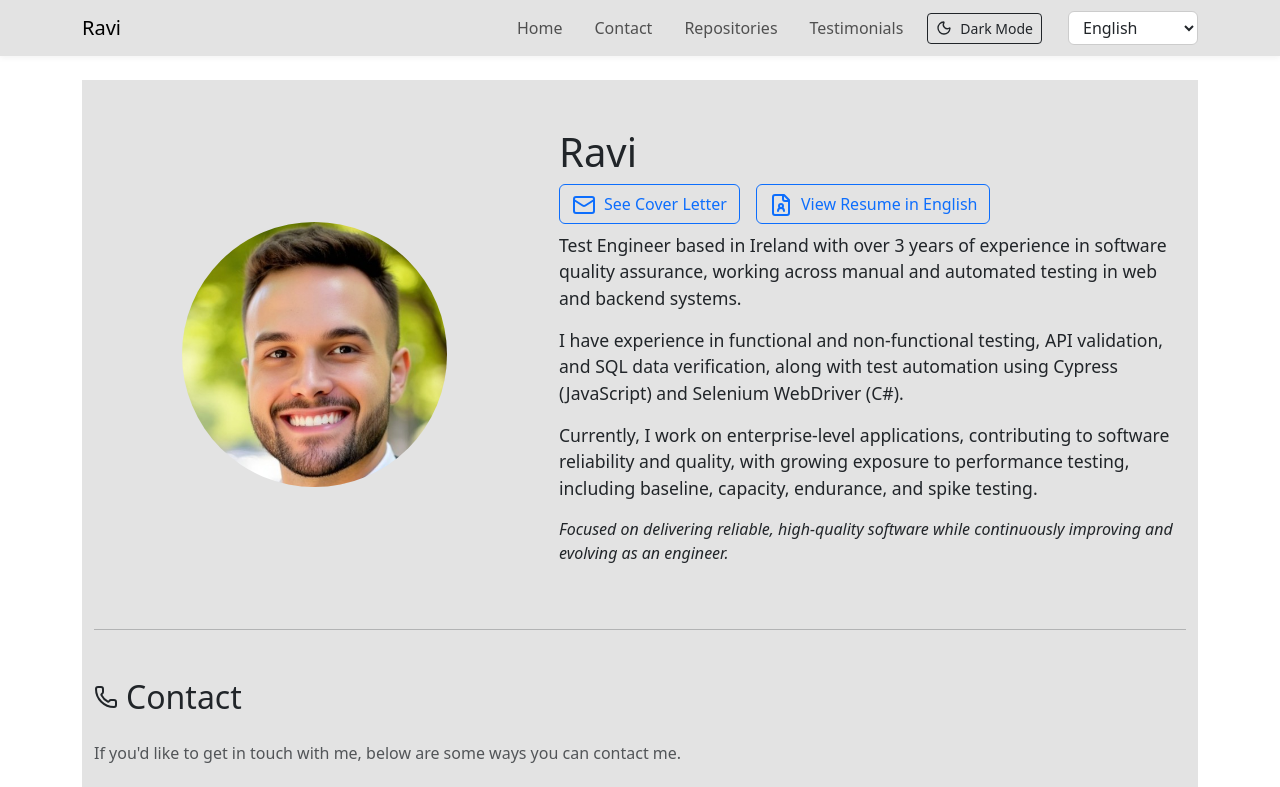
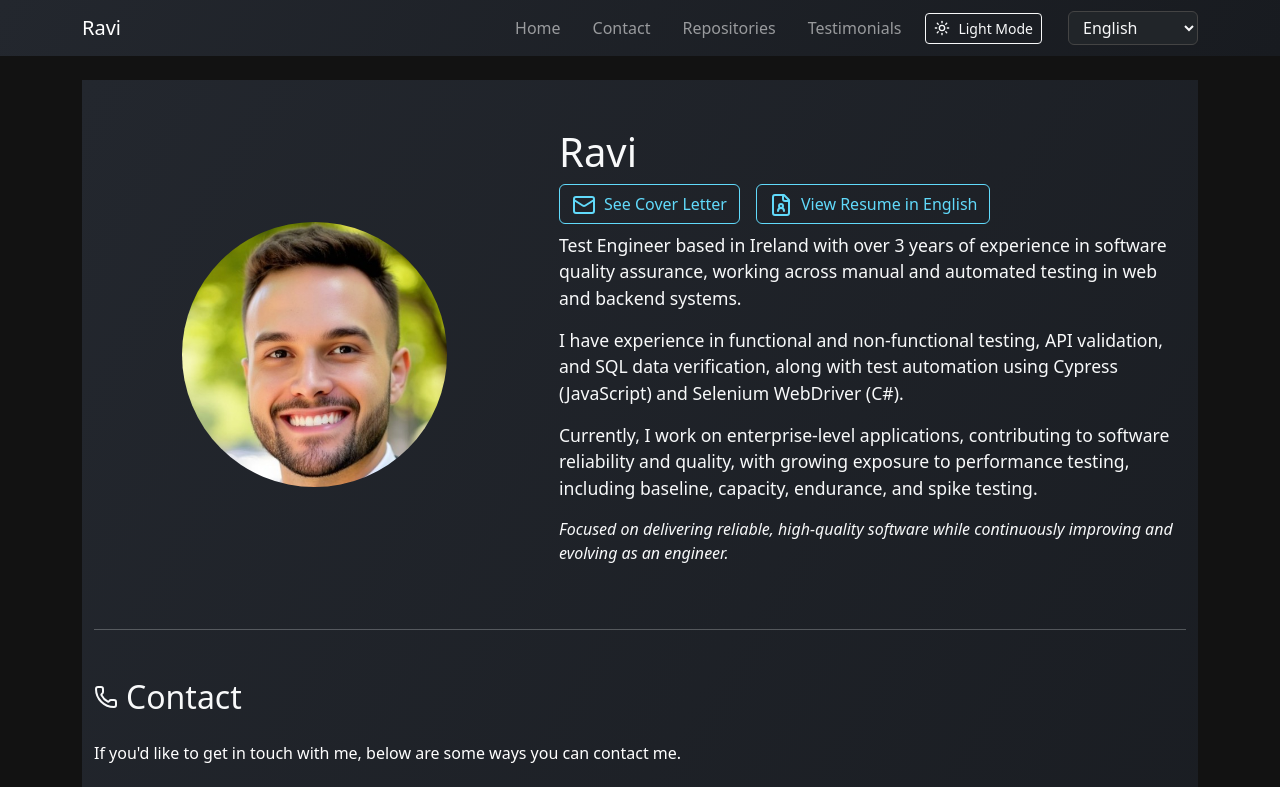
Before and after one commit to ravifel/website-ravi-portfolio-react, a React (Create React App) app: page / in a window 1280 px wide. Shown: the top 787 px of the page. Built offline with nearby package versions, Linux system fonts and the light colour scheme.

Commit message:
updating theme default to Dark Mode

```diff
--- a/src/App.js
+++ b/src/App.js
@@ -11,7 +11,7 @@
 
 function App() {
   // State for dark mode theme
-  const [darkMode, setDarkMode] = useState(false);
+  const [darkMode, setDarkMode] = useState(true);
 
   // Toggle between dark and light theme
   const toggleTheme = () => setDarkMode((prev) => !prev);
```
